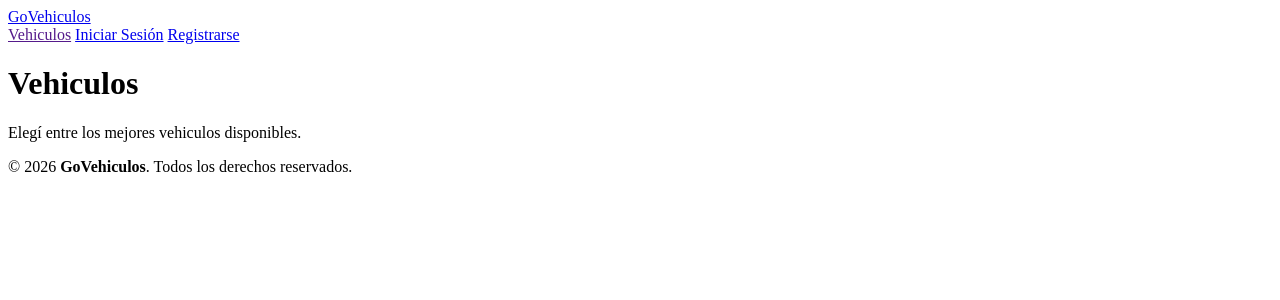
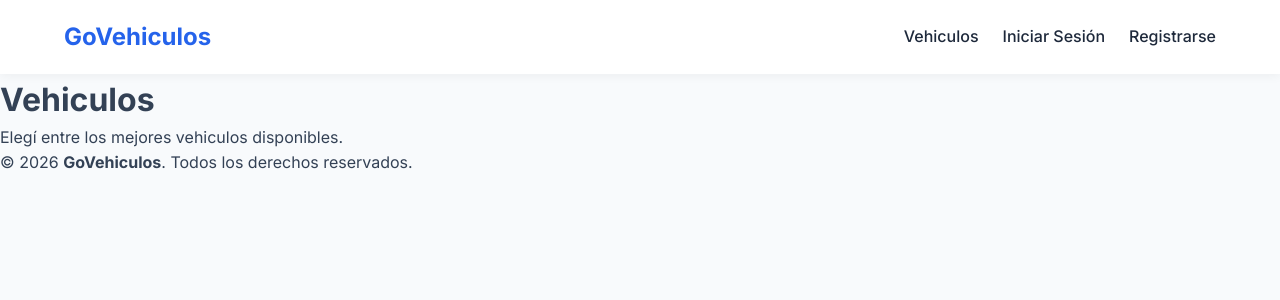
Before and after one commit to NahimMartinez/GoVehiculos, a Django app: page / in a window 1280 px wide. Shown: the top 300 px of the page. Run offline with Django 5.2, Linux system fonts and the light colour scheme.

Commit message:
Feat: Separé y creé archivos css, para estilos globales, componentes, etc.

```diff
--- a/Contenedor/GoVehiculos/settings.py
+++ b/Contenedor/GoVehiculos/settings.py
@@ -125,8 +125,8 @@ USE_TZ = True
 # Static files (CSS, JavaScript, Images)
 # https://docs.djangoproject.com/en/6.0/howto/static-files/
 
-STATIC_URL = 'static/'
-STATIC_ROOT = BASE_DIR / 'static'
+STATIC_URL = '/static/'
+STATICFILES_DIRS = [BASE_DIR / 'static']
 
 # URL pública que se va a usar en el navegador (ej: localhost:8000/media/imagen.jpg)
 MEDIA_URL = '/media/'
--- /dev/null
+++ b/Contenedor/static/css/componentes/navbar.css
@@ -0,0 +1,43 @@
+.navbar {
+    display: flex;
+    justify-content: space-between; /* Empuja el logo a la izquierda y los links a la derecha */
+    align-items: center; /* Centra los elementos verticalmente */
+
+    background-color: var(--color-blanco);
+    padding: 1rem 5%; /* 1rem arriba/abajo, 5% de márgenes a los costados */
+
+    /* Le da una pequeña sombra abajo para separarlo del fondo gris de la página */
+    box-shadow: 0 2px 10px rgba(0, 0, 0, 0.05);
+
+    /* Hace que el navbar se quede pegado arriba cuando haces scroll hacia abajo */
+    position: sticky;
+    top: 0;
+    z-index: 1000;
+}
+
+/* --- ESTILOS DEL LOGO --- */
+.navbar-brand .nav-link {
+    font-size: 1.5rem;
+    font-weight: 700; /* Letra en negrita para que parezca un logo */
+    color: var(--color-primario);
+}
+
+/* --- CONTENEDOR DE LOS ENLACES --- */
+.navbar-nav {
+    display: flex;
+    gap: 1.5rem; /* Separa los enlaces sin tener que calcular márgenes */
+    align-items: center;
+}
+
+/* --- ESTILOS DE LOS ENLACES INDIVIDUALES --- */
+.navbar-nav .nav-link {
+    font-size: 1rem;
+    font-weight: 500;
+    color: var(--color-secundario); /* Gris oscuro para el estado normal */
+    padding: 0.5rem 0;
+}
+
+/* Efecto al pasar el mouse por encima */
+.navbar-nav .nav-link:hover {
+    color: var(--color-primario); /* Se pinta de tu azul principal */
+}
--- a/Contenedor/static/css/estilos.css
+++ /dev/null
@@ -1 +0,0 @@
-/*Estilos aca
--- /dev/null
+++ b/Contenedor/static/css/global.css
@@ -0,0 +1,46 @@
+/*  Importamos la fuente Inter desde Google Fonts */
+@import url('https://fonts.googleapis.com/css2?family=Inter:wght@400;500;600;700&display=swap');
+
+/*  Definimos nuestras variables para paleta de colores globales */
+:root {
+    /* Paleta de Colores */
+    --color-primario: #2563eb;    /* Azul principal para botones y enlaces */
+    --color-primario-hover: #1d4ed8; /* Azul un poco más oscuro para cuando pasas el mouse */
+
+    --color-secundario: #1e293b;  /* Gris muy oscuro para el Navbar o Footer */
+    --color-acento: #10b981;      /* Verde para acciones de éxito (ej: Reserva confirmada) */
+    --color-peligro: #ef4444;     /* Rojo para errores o botón de cerrar sesión */
+
+    --color-fondo: #f8fafc;       /* Gris súper clarito para el fondo de la web */
+    --color-texto: #334155;       /* Gris oscuro para los párrafos comunes */
+    --color-blanco: #ffffff;      /* Blanco puro para las tarjetas de los vehículos */
+
+    /* Tipografía */
+    --fuente-principal: 'Inter', sans-serif;
+}
+
+/* Reseteo universal para que todos los navegadores se vean igual */
+* {
+    margin: 0;
+    padding: 0;
+    box-sizing: border-box;
+}
+
+/* Reglas básicas a todo el cuerpo de la página */
+body {
+    font-family: var(--fuente-principal);
+    background-color: var(--color-fondo);
+    color: var(--color-texto);
+    line-height: 1.6; /* Mejora la lectura de los textos */
+}
+
+/* Estilo general para todos los enlaces */
+a {
+    text-decoration: none;
+    color: var(--color-primario);
+    transition: color 0.3s ease;
+}
+
+a:hover {
+    color: var(--color-primario-hover);
+}
--- a/Contenedor/templates/base.html
+++ b/Contenedor/templates/base.html
@@ -6,7 +6,11 @@
     <meta name="viewport" content="width=device-width, initial-scale=1.0">
     <title>GoVehiculos - Sistema de Reservas</title>
 
-    <link rel="stylesheet" href="{% static 'css/estilos.css' %}">
+    <link rel="stylesheet" href="{% static 'css/global.css' %}">
+    <link rel="stylesheet" href="{% static 'css/componentes/navbar.css' %}">
+    <link rel="stylesheet" href="{% static 'css/componentes/footer.css' %}">
+
+    {% block css_extra %}{% endblock %}
 </head>
 <body>
 
```
Also changed, not shown: Contenedor/static/css/componentes/footer.css (added).
